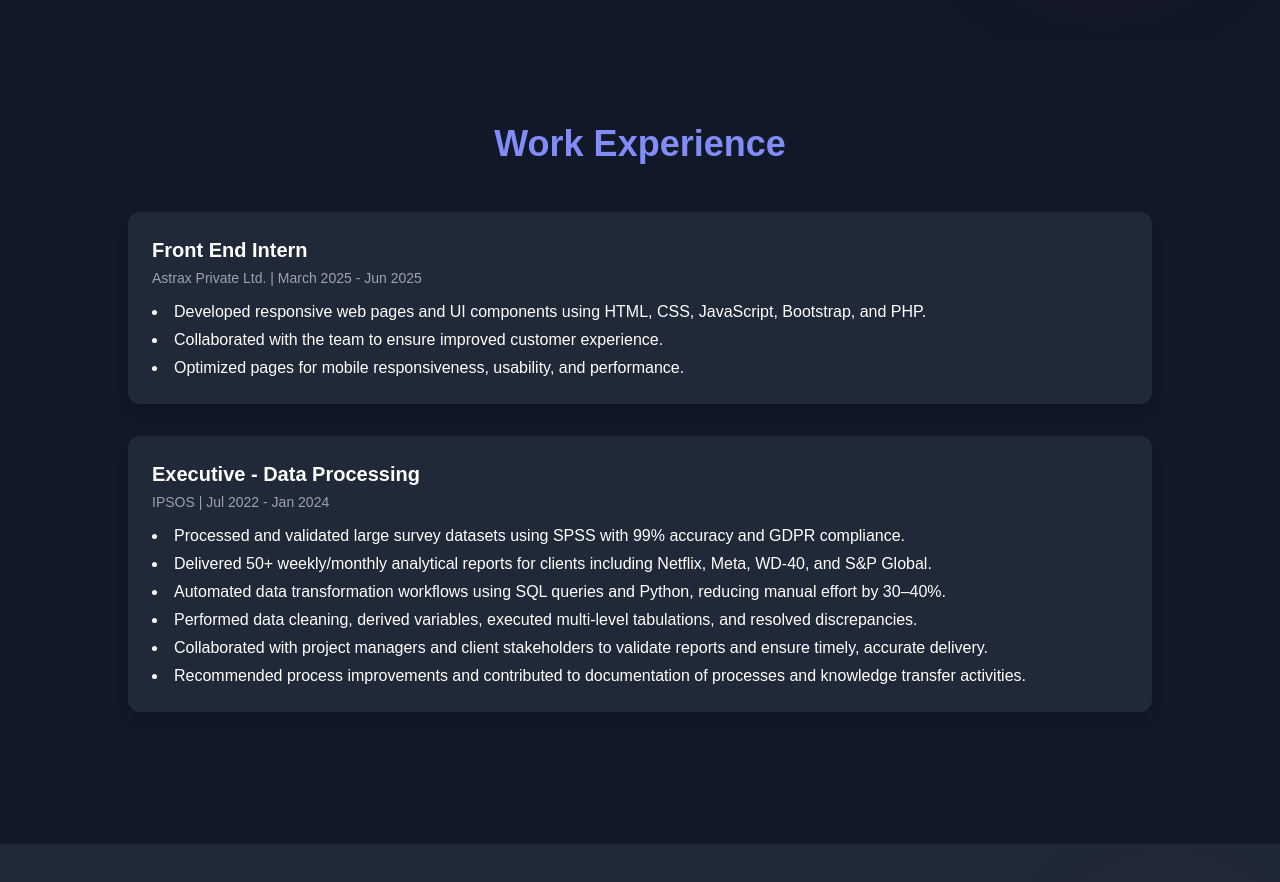
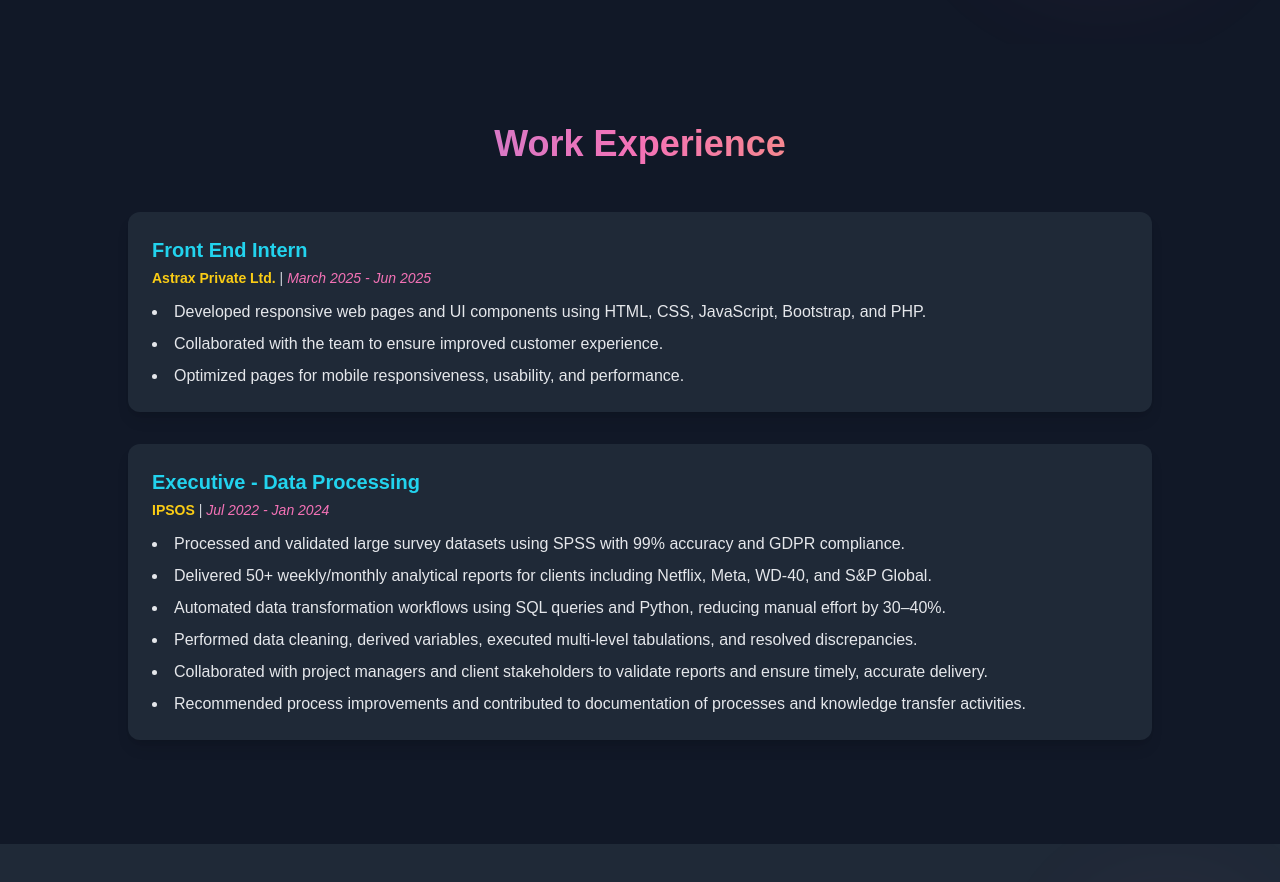
Before and after one commit to aachalp63/my-portfolio, a React (Create React App) app: page / in a window 1280 px wide. Shown: the part 3140-4022 px from the top of the page. Built offline with nearby package versions, Linux system fonts and the light colour scheme.

Commit message:
Enhance styling and transitions in WorkExperience
Updated WorkExperience component styles for better transitions and hover effects.

```diff
--- a/src/components/WorkExperience.jsx
+++ b/src/components/WorkExperience.jsx
@@ -38,8 +38,10 @@ const WorkExperience = ({ dark }) => {
       }`}
     >
       <h2
-        className={`text-4xl font-bold text-center mb-12 ${
-          dark ? "text-indigo-400" : "text-purple-700"
+        className={`text-4xl font-bold text-center mb-12 transition-colors ${
+          dark
+            ? "text-transparent bg-clip-text bg-gradient-to-r from-indigo-400 via-pink-400 to-yellow-400"
+            : "text-purple-700"
         }`}
       >
         Work Experience
@@ -50,17 +52,48 @@ const WorkExperience = ({ dark }) => {
           <motion.div
             key={index}
             whileHover={{ scale: 1.05, transition: { type: "spring", stiffness: 300 } }}
-            className={`p-6 rounded-xl shadow-lg ${
-              dark ? "bg-gray-800" : "bg-white/80 backdrop-blur-md"
+            className={`p-6 rounded-xl shadow-lg transition-colors ${
+              dark ? "bg-gray-800 hover:bg-gray-700" : "bg-white/80 backdrop-blur-md hover:bg-white/90"
             }`}
           >
-            <h3 className="text-xl font-semibold mb-1">{exp.role}</h3>
-            <p className="text-sm text-gray-400 mb-3">
-              {exp.company} | {exp.duration}
+            <h3
+              className={`text-xl font-semibold mb-1 transition-colors ${
+                dark ? "text-cyan-400" : "text-indigo-600"
+              }`}
+            >
+              {exp.role}
+            </h3>
+            <p
+              className={`text-sm mb-3 ${
+                dark ? "text-gray-300" : "text-gray-600"
+              }`}
+            >
+              <span
+                className={`font-semibold ${
+                  dark ? "text-yellow-400" : "text-purple-500"
+                }`}
+              >
+                {exp.company}
+              </span>{" "}
+              |{" "}
+              <span
+                className={`italic ${
+                  dark ? "text-pink-400" : "text-pink-600"
+                }`}
+              >
+                {exp.duration}
+              </span>
             </p>
-            <ul className="list-disc list-inside space-y-1">
+            <ul className="list-disc list-inside space-y-2">
               {exp.description.map((point, i) => (
-                <li key={i}>{point}</li>
+                <li
+                  key={i}
+                  className={`transition-colors ${
+                    dark ? "text-gray-200 hover:text-yellow-400" : "text-gray-700 hover:text-indigo-500"
+                  }`}
+                >
+                  {point}
+                </li>
               ))}
             </ul>
           </motion.div>
```
